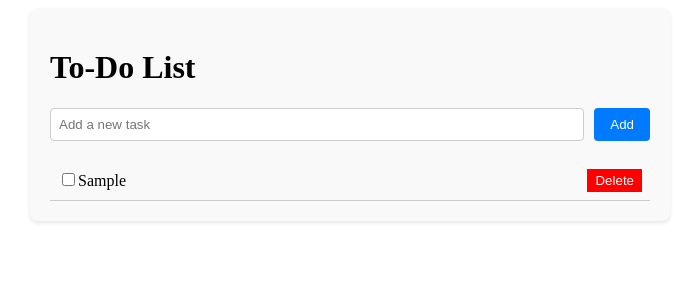
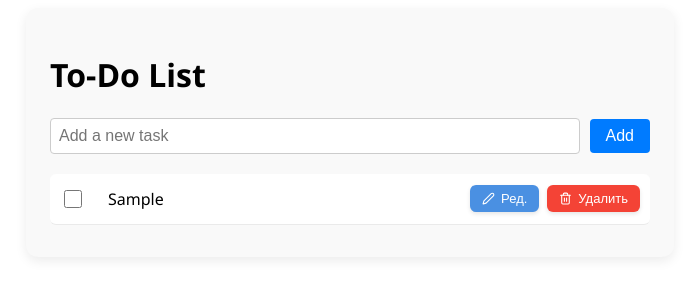
Before and after one commit to Spectr123/to-do-app, a React (Create React App) app: page / in a window 1280 px wide. Both pictures are taken after typing "Sample" into the empty fields and a click on the button "Add". Shown: the top 300 px of the page, without its empty margins (290-989 px from the left). Built offline with nearby package versions, Linux system fonts and the light colour scheme.

Commit message:
Add Edit Function

```diff
--- a/package.json
+++ b/package.json
@@ -9,6 +9,7 @@
     "@testing-library/user-event": "^13.5.0",
     "react": "^19.1.0",
     "react-dom": "^19.1.0",
+    "react-icons": "^5.5.0",
     "react-scripts": "5.0.1",
     "web-vitals": "^2.1.4"
   },
--- a/src/Components/TodoList/TodoList.jsx
+++ b/src/Components/TodoList/TodoList.jsx
@@ -2,15 +2,33 @@ import React from "react";
 import TodoItem from "../Todoitem/TodoItem";
 import styles from "./TodoList.module.scss";
 
-function TodoList({ todos, onToggle, onDelete }) {
+function TodoList({ incompleteTodos, completedTodos, onToggle, onDelete, onEdit }) {
+
   return (
     <ul className={styles.list}>
-      {todos.map((todo) => (
+      {incompleteTodos.map((todo) => (
         <TodoItem
           key={todo.id}
           todo={todo}
           onToggle={onToggle}
           onDelete={onDelete}
+          onEdit={onEdit}
+        />
+      ))}
+
+      {completedTodos.length > 0 && incompleteTodos.length > 0 && (
+        <div className={styles.completedDivider}>
+          Выполненные задачи ({completedTodos.length})
+        </div>
+      )}
+
+      {completedTodos.map((todo) => (
+        <TodoItem
+          key={todo.id}
+          todo={todo}
+          onToggle={onToggle}
+          onDelete={onDelete}
+          onEdit={onEdit}
         />
       ))}
     </ul>
--- a/src/Components/TodoList/TodoList.module.scss
+++ b/src/Components/TodoList/TodoList.module.scss
@@ -2,4 +2,18 @@
     list-style: none;
     padding: 0;
     margin: 0;
+    display: flex;
+    flex-direction: column;
+    gap: 4px;
 }
+
+/* Стили для разделителя между выполненными и невыполненными задачами */
+.completedDivider {
+    margin: 16px 0 12px;
+    padding: 8px;
+    background-color: #f0f0f0;
+    border-radius: 4px;
+    font-size: 14px;
+    color: #666;
+    text-align: center;
+}
--- a/src/Components/Todoitem/TodoItem.jsx
+++ b/src/Components/Todoitem/TodoItem.jsx
@@ -1,20 +1,74 @@
-import React from "react";
+import React, { useState, useEffect } from "react";
 import styles from "./TodoItem.module.scss";
+import {FiEdit2, FiTrash2 } from "react-icons/fi";
 
-function TodoItem({ todo, onToggle, onDelete }) {
+function TodoItem({ todo, onToggle, onDelete, onEdit }) {
+  const [isEditing, setIsEditing] = useState(false);
+  const [editText, setEditText] = useState(todo.text);
+  useEffect(() => {
+    setEditText(todo.text);
+  }, [todo.text]);
+
+  const handleSave = () => {
+    if (editText.trim() && editText !== todo.text) {
+      onEdit(todo.id, editText);
+    } else if (!editText.trim()) {
+      setEditText(todo.text);
+    }
+    setIsEditing(false);
+  };
+
+  const handleKeyDown = (e) => {
+    if (e.key === 'Enter' || e.key === 'Escape') handleSave();
+  }
+  const handleEditClick = (e) => {
+    e.stopPropagation();
+    setIsEditing(true);
+  };
+
   return (
-    <li className={styles.item}>
-      <label>
+    <li className={`${styles.item} ${todo.completed ? styles.completed : ""} ${isEditing ? styles.editing : ""}`}>
+      <div className={styles.todoContent}>
         <input
           type="checkbox"
           checked={todo.completed}
           onChange={() => onToggle(todo.id)}
+          className={styles.checkbox}
         />
-        {todo.text}
-      </label>
-      <button onClick={() => onDelete(todo.id)} className={styles.deleteButton}>
-        Delete
-      </button>
+        {isEditing ? (
+          <div className={styles.editContainer}>
+            <input
+              type="text"
+              value={editText}
+              onChange={(e) => setEditText(e.target.value)}
+              onBlur={handleSave}
+              onKeyDown={handleKeyDown}
+              className={styles.editInput}
+              autoFocus
+            />
+          </div>
+        ) : (
+          <span
+            className={styles.text}
+            onClick={!todo.completed ? handleEditClick : undefined}
+            title={todo.text}
+          >
+            {todo.text}
+          </span>
+        )}
+      </div>
+      <div className={styles.actions}>
+        {!isEditing && !todo.completed && (
+          <button onClick={handleEditClick} className={styles.editButton} title="Редактировать">
+            <FiEdit2 />
+            <span>Ред.</span>
+          </button>
+        )}
+        <button onClick={(e) => { e.stopPropagation(); onDelete(todo.id); }} className={styles.deleteButton} title="Удалить">
+          <FiTrash2 />
+          <span>Удалить</span>
+        </button>
+      </div>
     </li>
   );
 }
--- a/src/Components/Todoitem/TodoItem.module.scss
+++ b/src/Components/Todoitem/TodoItem.module.scss
@@ -2,18 +2,143 @@
     display: flex;
     justify-content: space-between;
     align-items: center;
-    padding: 8px;
-    border-bottom: 1px solid #ccc;
+    padding: 10px;
+    border-bottom: 1px solid #eaeaea;
+    border-radius: 6px;
+    transition: all 0.2s ease;
+    margin-bottom: 8px;
+    background-color: white;
+}
+
+.item:hover {
+    box-shadow: 0 3px 6px rgba(0, 0, 0, 0.1);
+    transform: translateY(-2px);
+}
+
+.item.completed {
+    color: #888;
+    background-color: #f8f8f8;
+}
+
+.item.completed .text {
+    text-decoration: line-through;
+}
+
+.item.editing {
+    background-color: #f0f7ff;
+    box-shadow: 0 0 0 2px #4a90e2;
+}
+
+.todoContent {
+    display: flex;
+    align-items: center;
+    flex: 1;
+    min-width: 0;
+    overflow: hidden;
+}
+
+.checkbox {
+    margin-right: 10px;
+    cursor: pointer;
+    width: 18px;
+    height: 18px;
+}
+
+.text {
+    display: inline-block;
+    margin-left: 8px;
+    padding: 4px 8px;
+    border-radius: 4px;
+    cursor: pointer;
+    flex: 1;
+    overflow: hidden;
+    text-overflow: ellipsis;
+    white-space: nowrap;
+    max-width: 300px;
+}
+
+.text:hover {
+    background-color: #f0f0f0;
+}
+
+.actions {
+    display: flex;
+    gap: 8px;
+}
+
+.editContainer {
+    display: flex;
+    flex: 1;
+    align-items: center;
+    gap: 8px;
+    min-width: 0;
+    width: 100%;
+    margin-right: 12px;
+}
+
+.editInput {
+    flex: 1;
+    padding: 8px 10px;
+    border: 1px solid #4a90e2;
+    border-radius: 4px;
+    font-size: 14px;
+    box-shadow: 0 0 4px rgba(74, 144, 226, 0.2);
+    outline: none;
+    min-width: 0;
+    width: 100%;
+}
+
+.editActions {
+    display: flex;
+    gap: 4px;
+}
+
+.editActions {
+    display: flex;
+    gap: 8px;
+}
+
+.editButton, .deleteButton {
+    display: flex;
+    align-items: center;
+    gap: 6px;
+    border: none;
+    padding: 6px 12px;
+    border-radius: 6px;
+    cursor: pointer;
+    font-size: 13px;
+    transition: all 0.2s;
+    box-shadow: 0 2px 4px rgba(0, 0, 0, 0.1);
+}
+
+.editButton {
+    background-color: #4a90e2;
+    color: white;
+}
+
+.editButton:hover {
+    background-color: #3a7bc8;
+    transform: translateY(-2px);
+    box-shadow: 0 4px 8px rgba(0, 0, 0, 0.15);
+}
+
+.editButton:active {
+    transform: translateY(0);
+    box-shadow: 0 1px 2px rgba(0, 0, 0, 0.1);
 }
 
 .deleteButton {
-    background-color: red;
+    background-color: #f44336;
     color: white;
-    border: none;
-    padding: 4px 8px;
-    cursor: pointer;
 }
 
 .deleteButton:hover {
-    background-color: darkred;
+    background-color: #d32f2f;
+    transform: translateY(-2px);
+    box-shadow: 0 4px 8px rgba(0, 0, 0, 0.15);
 }
+
+.deleteButton:active {
+    transform: translateY(0);
+    box-shadow: 0 1px 2px rgba(0, 0, 0, 0.1);
+}
--- /dev/null
+++ b/src/Hooks/useTodoApp.js
@@ -0,0 +1,66 @@
+import { useState, useMemo } from "react";
+
+function useTodoApp() {
+  const [todos, setTodos] = useState([]);
+  const [newTodo, setNewTodo] = useState("");
+
+  const incompleteTodos = useMemo(
+    () => todos.filter((todo) => !todo.completed).sort((a, b) => b.id - a.id),
+    [todos]
+  );
+
+  const completedTodos = useMemo(
+    () => todos.filter((todo) => todo.completed).sort((a, b) => b.id - a.id),
+    [todos]
+  );
+
+  const toggleTodo = (id) => {
+    setTodos((prevTodos) =>
+      prevTodos.map((todo) =>
+        todo.id === id ? { ...todo, completed: !todo.completed } : todo
+      )
+    );
+  };
+
+  const addTodo = (text) => {
+    setTodos((prevTodos) => [
+      ...prevTodos,
+      { id: Date.now(), text, completed: false },
+    ]);
+  };
+
+  const deleteTodo = (id) => {
+    setTodos((prevTodos) => prevTodos.filter((todo) => todo.id !== id));
+  };
+
+  const editTodo = (id, newText) => {
+    setTodos((prevTodos) =>
+      prevTodos.map((todo) =>
+        todo.id === id ? { ...todo, text: newText } : todo
+      )
+    );
+  };
+
+  const handleAddTodo = (e) => {
+    e.preventDefault();
+    if (newTodo.trim()) {
+      addTodo(newTodo);
+      setNewTodo("");
+    }
+  };
+
+  return {
+    todos,
+    incompleteTodos,
+    completedTodos,
+    toggleTodo,
+    addTodo,
+    deleteTodo,
+    editTodo,
+    newTodo,
+    setNewTodo,
+    handleAddTodo,
+  };
+}
+
+export default useTodoApp;
--- a/src/Hooks/useTodos.js
+++ /dev/null
@@ -1,28 +0,0 @@
-import { useState } from "react";
-
-function useTodos() {
-  const [todos, setTodos] = useState([]);
-
-  const toggleTodo = (id) => {
-    setTodos((prevTodos) =>
-      prevTodos.map((todo) =>
-        todo.id === id ? { ...todo, completed: !todo.completed } : todo
-      )
-    );
-  };
-
-  const addTodo = (text) => {
-    setTodos((prevTodos) => [
-      ...prevTodos,
-      { id: Date.now(), text, completed: false },
-    ]);
-  };
-
-  const deleteTodo = (id) => {
-    setTodos((prevTodos) => prevTodos.filter((todo) => todo.id !== id));
-  };
-
-  return { todos, toggleTodo, addTodo, deleteTodo };
-}
-
-export default useTodos;
--- a/src/Pages/HomePage/HomePage.jsx
+++ b/src/Pages/HomePage/HomePage.jsx
@@ -1,19 +1,19 @@
-import React, { useState } from "react";
+import React from "react";
 import styles from "./HomePage.module.scss";
 import TodoList from "../../Components/TodoList/TodoList";
-import useTodos from "../../Hooks/useTodos";
+import useTodoApp from "../../Hooks/useTodoApp";
 
 export default function HomePage() {
-  const { todos, toggleTodo, addTodo, deleteTodo } = useTodos();
-  const [newTodo, setNewTodo] = useState("");
-
-  const handleAddTodo = (e) => {
-    e.preventDefault();
-    if (newTodo.trim()) {
-      addTodo(newTodo);
-      setNewTodo("");
-    }
-  };
+  const {
+    incompleteTodos,
+    completedTodos,
+    toggleTodo,
+    deleteTodo,
+    editTodo,
+    newTodo,
+    setNewTodo,
+    handleAddTodo,
+  } = useTodoApp();
 
   return (
     <div className={styles.container}>
@@ -30,7 +30,13 @@ export default function HomePage() {
           Add
         </button>
       </form>
-      <TodoList todos={todos} onToggle={toggleTodo} onDelete={deleteTodo} />
+      <TodoList
+        incompleteTodos={incompleteTodos}
+        completedTodos={completedTodos}
+        onToggle={toggleTodo}
+        onDelete={deleteTodo}
+        onEdit={editTodo}
+      />
     </div>
   );
 }
--- a/src/Pages/HomePage/HomePage.module.scss
+++ b/src/Pages/HomePage/HomePage.module.scss
@@ -1,16 +1,18 @@
 .container {
     max-width: 600px;
     margin: 0 auto;
-    padding: 20px;
+    padding: 24px;
     background-color: #f9f9f9;
-    border-radius: 8px;
-    box-shadow: 0 2px 4px rgba(0, 0, 0, 0.1);
+    border-radius: 12px;
+    box-shadow: 0 4px 12px rgba(0, 0, 0, 0.08);
+    font-family: 'Segoe UI', Arial, sans-serif;
 }
 
 .form {
     display: flex;
     gap: 10px;
     margin-bottom: 20px;
+    align-items: center;
 }
 
 .input {
@@ -18,6 +20,7 @@
     padding: 8px;
     border: 1px solid #ccc;
     border-radius: 4px;
+    font-size: 16px;
 }
 
 .addButton {
@@ -27,6 +30,7 @@
     border: none;
     border-radius: 4px;
     cursor: pointer;
+    font-size: 16px;
 }
 
 .addButton:hover {
```
Also changed, not shown: 1 other file (tests, documents, lock files or other folders).
